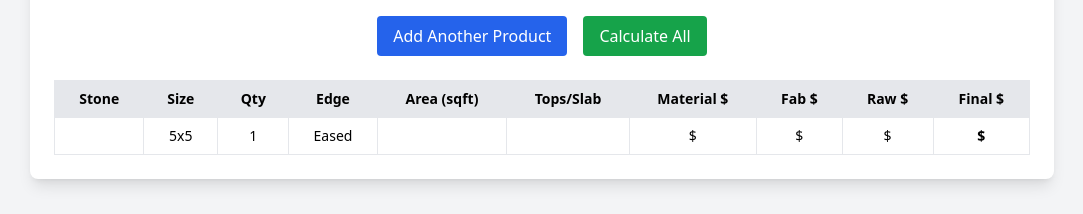
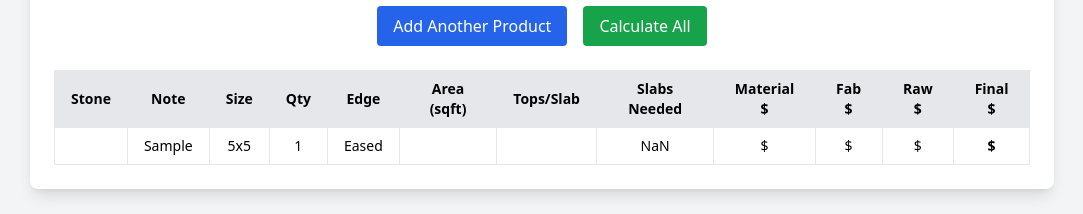
Before and after one commit to rkariok/NewStone, a React (Vite) app: page / in a window 1280 px wide. Both pictures are taken after typing "Sample123", "5", "5", "Sample" into the empty fields and a click on the button "Calculate All". Shown: the part 603-817 px from the top of the page, without its empty margins (98-1181 px from the left). Built offline with nearby package versions, Linux system fonts and the light colour scheme; no server answers.

Commit message:
Add files via upload

```diff
--- a/src/StoneTopEstimator.jsx
+++ b/src/StoneTopEstimator.jsx
@@ -239,11 +239,13 @@ export default function StoneTopEstimator() {
               <thead>
                 <tr className="bg-gray-200">
                   <th className="border px-4 py-2">Stone</th>
+<th className="border px-4 py-2">Note</th>
                   <th className="border px-4 py-2">Size</th>
                   <th className="border px-4 py-2">Qty</th>
                   <th className="border px-4 py-2">Edge</th>
                   <th className="border px-4 py-2">Area (sqft)</th>
                   <th className="border px-4 py-2">Tops/Slab</th>
+<th className="border px-4 py-2">Slabs Needed</th>
                   <th className="border px-4 py-2">Material $</th>
                   <th className="border px-4 py-2">Fab $</th>
                   <th className="border px-4 py-2">Raw $</th>
@@ -254,11 +256,13 @@ export default function StoneTopEstimator() {
                 {allResults.map((p, i) => (
                   <tr key={i} className="text-center">
                     <td className="border px-4 py-2">{p.stone}</td>
+<td className="border px-4 py-2">{p.note || ""}</td>
                     <td className="border px-4 py-2">{p.width}x{p.depth}</td>
                     <td className="border px-4 py-2">{p.quantity}</td>
                     <td className="border px-4 py-2">{p.edgeDetail}</td>
                     <td className="border px-4 py-2">{p.result?.usableAreaSqft.toFixed(2)}</td>
                     <td className="border px-4 py-2">{p.result?.topsPerSlab}</td>
+<td className="border px-4 py-2">{Math.ceil(p.quantity / p.result?.topsPerSlab)}</td>
                     <td className="border px-4 py-2">${p.result?.materialCost.toFixed(2)}</td>
                     <td className="border px-4 py-2">${p.result?.fabricationCost.toFixed(2)}</td>
                     <td className="border px-4 py-2">${p.result?.rawCost.toFixed(2)}</td>
```
